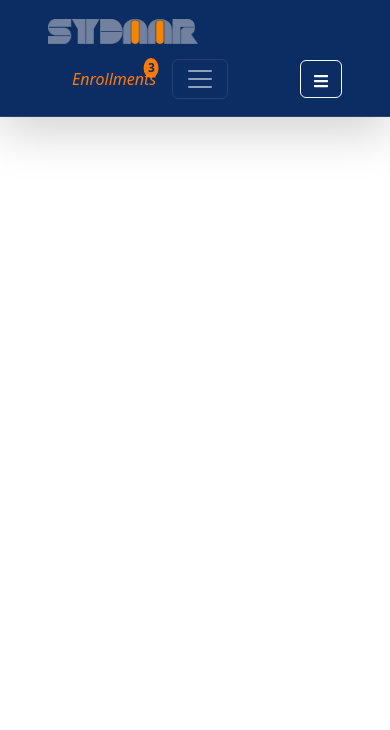
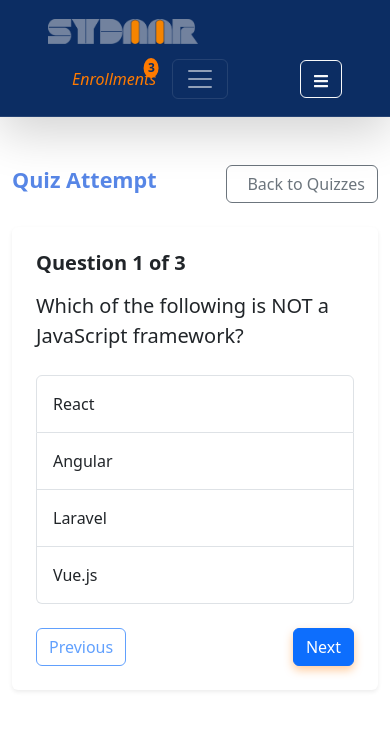
Before and after one commit to Mohassan1122/SYDAAR_WEB, a React (Vite) app: page /quiz/start in a window 390 px wide. Before the commit this address had no page. Shown: the top 730 px of the page. Built offline with nearby package versions, Linux system fonts and the light colour scheme.

Commit message:
responsiveness

```diff
--- a/src/App.jsx
+++ b/src/App.jsx
@@ -1,4 +1,4 @@
-import React, { useEffect, useState } from "react";
+import React from "react";
 import { Routes, Route, } from "react-router-dom";
 import Navbar from "./components/Navbar";
 import Layout from "./components/Layout";
@@ -13,6 +13,7 @@ import Onboarding from "./pages/Onboarding";
 import Courses from "./pages/Courses";
 import CourseDetail from "./pages/CourseDetail";
 import QuizPage from "./pages/QuizPage";
+import QuizStart from "./pages/QuizStart";
 
 
 
@@ -64,6 +65,14 @@ export default function App() {
               </Layout>
             }
           />
+          <Route
+            path="/quiz/start"
+            element={
+              <Layout>
+                <QuizStart />
+              </Layout>
+            }
+          />
         </Routes>
       </main>
 
--- a/src/pages/Dashboard.jsx
+++ b/src/pages/Dashboard.jsx
@@ -1,20 +1,30 @@
 import React from "react";
 import { Link } from "react-router-dom";
+import {
+  FaPlay,
+  FaDollarSign,
+  FaClock,
+  FaCalendarAlt,
+  FaLevelUpAlt,
+  FaCalculator,
+  FaGraduationCap,
+} from "react-icons/fa";
+
 
 
 const stats = [
-  { value: "21.2K", label: "Hours Spent", detail: "+5.2%", icon: "clock" },
+  { value: "21.2K", label: "Hours Spent", detail: "+5.2%", icon: "FaClock" },
   {
     value: "196/200",
     label: "Avg Test Result",
     detail: "+3.4%",
-    icon: "calculator",
+    icon: "FaCalculator",
   },
   {
     value: "12",
     label: "Courses Completed",
     detail: "+8.1%",
-    icon: "graduation-cap",
+    icon: "FaGraduationCap",
   },
 ];
 
@@ -42,28 +52,30 @@ const quiz = [
   {
     name: "Accessibility Quiz",
     time: "Fri, 3:00 PM",
-    grade: "--/200",
+    grade: "120/200",
     status: "Upcoming",
     isUpcoming: true,
   },
 ];
 
-const StatCard = ({ stat }) => (
+const StatCard = ({ stat }) => {
+  const Icon = stat.icon;
+
+  return (
     <div className="col-lg-4 col-md-6 mb-4">
       <div
         className="p-4 text-center rounded-3 shadow-sm"
         style={{ backgroundColor: "" }}
       >
-      <i
-        className={`fas fa-${stat.icon} fa-2x mb-3`}
-        style={{ color: "var(--accent)" }}
-      ></i>
+        <Icon className="fa-2x mb-3" style={{ color: "var(--accent)" }} />
         <h3 className="fw-bold mb-1 text-secondary">{stat.value}</h3>
         <p className="text-muted mb-0">{stat.label}</p>
         <small className="text-success">{stat.detail}</small>
       </div>
     </div>
   );
+};
+
 
 const CourseCard = ({ course }) => (
   <div className="col-lg-4 col-md-6 mb-4">
@@ -151,11 +163,10 @@ const AssignmentRow = ({ assignment }) => (
 
 export default function Dashboard() {
   return (
-
     <div className="col-lg-12">
       <div className="row gx-4">
         <div className="col-lg-9 p-5">
-        <h1 className="pb-3" >Hi Alysia !!! </h1>
+          <h1 className="pb-3">Hi Alysia !!! </h1>
           {/* Stats Section */}
           <div className="row mb-5">
             {stats.map((stat, index) => (
@@ -173,10 +184,7 @@ export default function Dashboard() {
 
           {/* quiz */}
           <h4 className="fw-bold mb-3">Quiz Status</h4>
-        <div
-          className="p-4 shadow-sm"
-          style={{ backgroundColor: "#BC81FB" }}
-        >
+          <div className="p-4 shadow-sm" style={{ backgroundColor: "#BC81FB" }}>
             {quiz.map((assignment, index) => (
               <AssignmentRow key={index} assignment={assignment} />
             ))}
@@ -185,14 +193,11 @@ export default function Dashboard() {
 
         {/* Right Sidebar */}
         <div className="col-lg-3">
-        <div
-          className="p-4 rounded-4 shadow-sm h-100"
-        >
+          <div className="p-4 rounded-4 shadow-sm h-100">
             <span className="badge bg-primary my-3 fw-bold">PRO</span>
             <h4 className="fw-bold mb-3">Mobile Design</h4>
             <p className="text-muted mb-4">
-            Learn how to design modern mobile interfaces that delight
-            users.
+              Learn how to design modern mobile interfaces that delight users.
             </p>
 
             <h6 className="text-uppercase text-muted mb-2 fw-bold">
@@ -212,29 +217,27 @@ export default function Dashboard() {
 
             <ul className="list-unstyled text-muted small">
               <li className="mb-2">
-              <i className="fas fa-level-up-alt me-2 text-warning"></i>{" "}
-              Advanced Level
+                <FaLevelUpAlt className="fas  me-2 text-warning" /> Advanced
+                Level
               </li>
               <li className="mb-2">
-              <i className="fas fa-calendar-alt me-2 text-primary"></i> 2
-              Weeks Duration
+                <FaCalendarAlt className="me-2 text-primary" /> 2 Weeks Duration
               </li>
               <li className="mb-2">
-              <i className="fas fa-clock me-2 text-info"></i> 12:00–13:00
+                <FaClock className="me-2 text-info" /> 12:00–13:00
               </li>
               <li className="mb-2">
-              <i className="fas fa-dollar-sign me-2 text-success"></i>{" "}
-              $360
+                <FaDollarSign className=" me-2 text-success" /> $360
               </li>
             </ul>
 
-          <button className="btn btn-primary w-100 mt-3">
-            <i className="fas fa-play me-2"></i> Start New Quiz
-          </button>
+            <Link to="/quiz/start" className="btn btn-primary w-100 mt-3">
+              <FaPlay className=" me-2" />
+              Start New Quiz
+            </Link>
           </div>
         </div>
       </div>
     </div>
-
   );
 }
--- a/src/pages/QuizPage.jsx
+++ b/src/pages/QuizPage.jsx
@@ -1,5 +1,6 @@
 import React from "react";
 import { Link } from "react-router-dom";
+import { FaPlay, } from "react-icons/fa";
 
 export default function QuizPage() {
   const courses = [
@@ -94,9 +95,11 @@ export default function QuizPage() {
             Track your learning progress and course completion rate
           </p>
         </div>
-        <button className="btn btn-primary px-4">
-          <i className="fas fa-play me-2"></i>Start New Quiz
-        </button>
+
+        <Link to="/quiz/start" className="btn btn-primary px-4">
+          <FaPlay className=" me-2" />
+          Start New Quiz
+        </Link>
       </div>
 
       {/* Courses Progress Section */}
--- /dev/null
+++ b/src/pages/QuizStart.jsx
@@ -0,0 +1,87 @@
+import React, { useState } from "react";
+import { Link } from "react-router-dom";
+
+export default function QuizStart() {
+  // Example quiz data
+  const [currentQuestion, setCurrentQuestion] = useState(0);
+  const questions = [
+    {
+      question: "Which of the following is NOT a JavaScript framework?",
+      options: ["React", "Angular", "Laravel", "Vue.js"],
+      answer: "Laravel",
+    },
+    {
+      question: "What does CSS stand for?",
+      options: [
+        "Cascading Style Sheets",
+        "Creative Style System",
+        "Computer Styled Sections",
+        "Colorful Style System",
+      ],
+      answer: "Cascading Style Sheets",
+    },
+    {
+      question: "Which HTML tag is used to define an internal style sheet?",
+      options: ["<style>", "<css>", "<script>", "<design>"],
+      answer: "<style>",
+    },
+  ];
+
+  const handleNext = () => {
+    if (currentQuestion < questions.length - 1) {
+      setCurrentQuestion(currentQuestion + 1);
+    }
+  };
+
+  const handlePrevious = () => {
+    if (currentQuestion > 0) {
+      setCurrentQuestion(currentQuestion - 1);
+    }
+  };
+
+  return (
+    <div className="container py-5">
+      <div className="d-flex justify-content-between align-items-center mb-4">
+        <h4 className="fw-bold">Quiz Attempt</h4>
+        <Link to="/quiz" className="btn btn-outline-secondary">
+          <i className="fas fa-arrow-left me-2"></i> Back to Quizzes
+        </Link>
+      </div>
+
+      <div className="card shadow-sm p-4 border-0">
+        <h5 className="fw-bold mb-3">
+          Question {currentQuestion + 1} of {questions.length}
+        </h5>
+        <p className="fs-5 mb-4">{questions[currentQuestion].question}</p>
+
+        <div className="list-group">
+          {questions[currentQuestion].options.map((option, index) => (
+            <button
+              key={index}
+              className="list-group-item list-group-item-action py-3"
+            >
+              {option}
+            </button>
+          ))}
+        </div>
+
+        <div className="d-flex justify-content-between align-items-center mt-4">
+          <button
+            className="btn btn-outline-primary"
+            onClick={handlePrevious}
+            disabled={currentQuestion === 0}
+          >
+            Previous
+          </button>
+          {currentQuestion < questions.length - 1 ? (
+            <button className="btn btn-primary" onClick={handleNext}>
+              Next
+            </button>
+          ) : (
+            <button className="btn btn-success">Submit Quiz</button>
+          )}
+        </div>
+      </div>
+    </div>
+  );
+}
```
Lines whose indentation alone changed are shown as unchanged.
